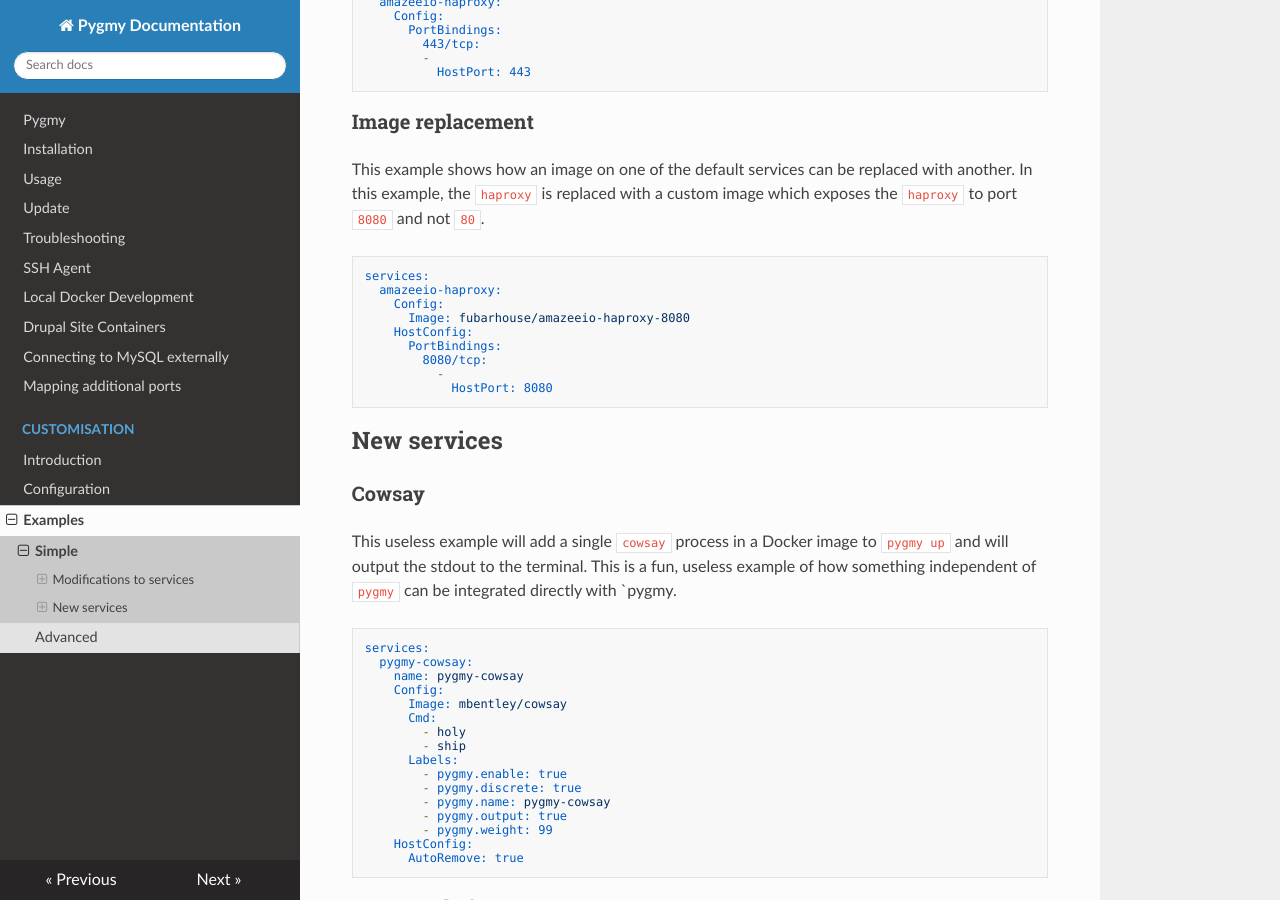
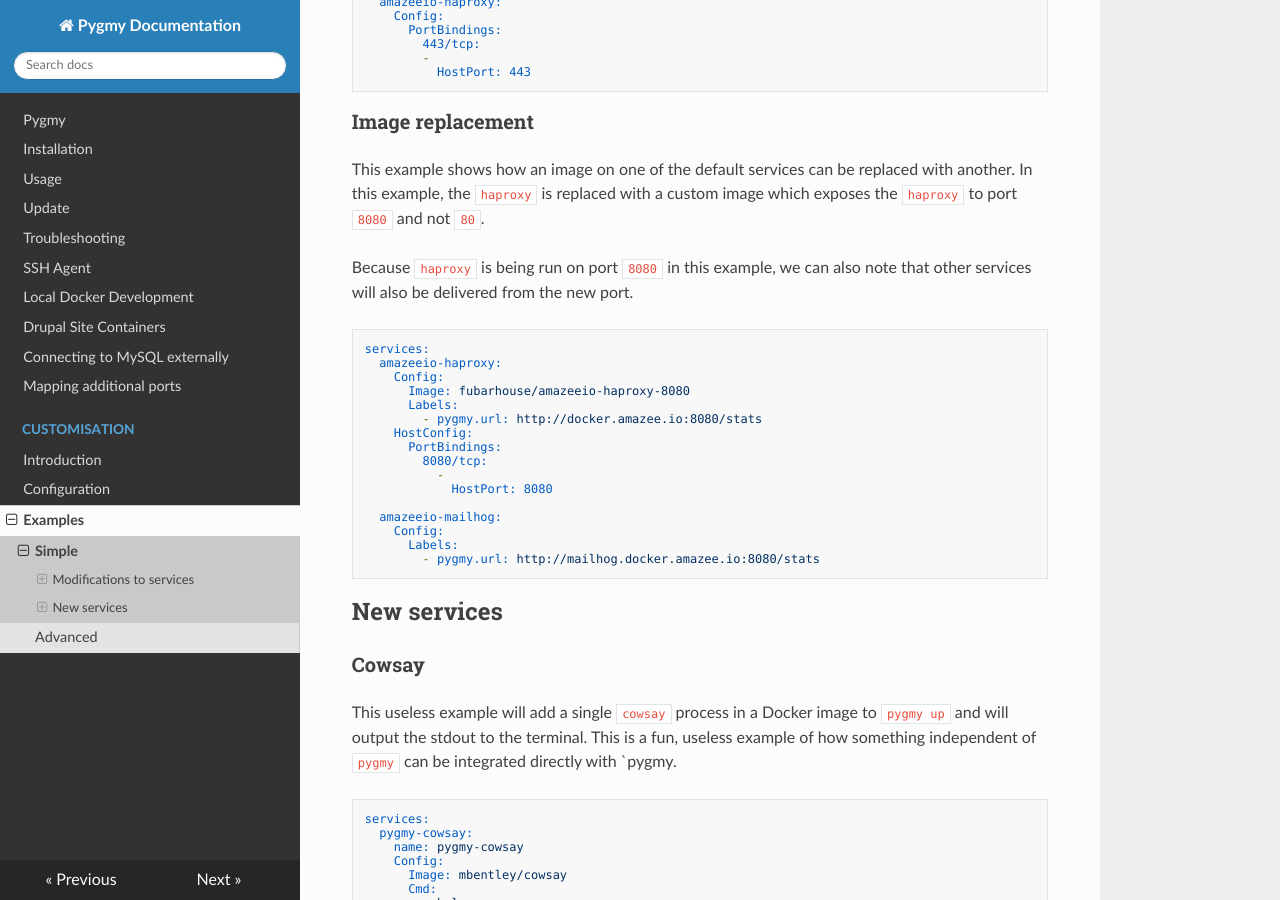
Before and after one commit to pygmystack/pygmy, an MkDocs documentation site: the page built from docs/customisation/examples_simple.md, in a window 1280 px wide and 900 px high, scrolled down 640 px. Built offline with MkDocs 1.6.1, drawn with Linux system fonts in a browser that asks for light colours; nearby versions of some CDN libraries.

Commit message:
Update some of the example customisations
Signed-off-by: Karl Hepworth <karl.hepworth@gmail.com>

````diff
--- a/docs/customisation/examples_simple.md
+++ b/docs/customisation/examples_simple.md
@@ -27,16 +27,25 @@ services:
 
 ### Image replacement
 This example shows how an image on one of the default services can be replaced with another. In this example, the `haproxy` is replaced with a custom image which exposes the `haproxy` to port `8080` and not `80`.
+
+Because `haproxy` is being run on port `8080` in this example, we can also note that other services will also be delivered from the new port.
 ```yaml
 services:
   amazeeio-haproxy:
     Config:
       Image: fubarhouse/amazeeio-haproxy-8080
+      Labels:
+        - pygmy.url: http://docker.amazee.io:8080/stats
     HostConfig:
       PortBindings:
         8080/tcp:
           -
             HostPort: 8080
+
+  amazeeio-mailhog:
+    Config:
+      Labels:
+        - pygmy.url: http://mailhog.docker.amazee.io:8080/stats
 ```
 
 ## New services
````
Also changed, not shown: docs/customisation/examples_advanced.md (+3 -5 lines).
